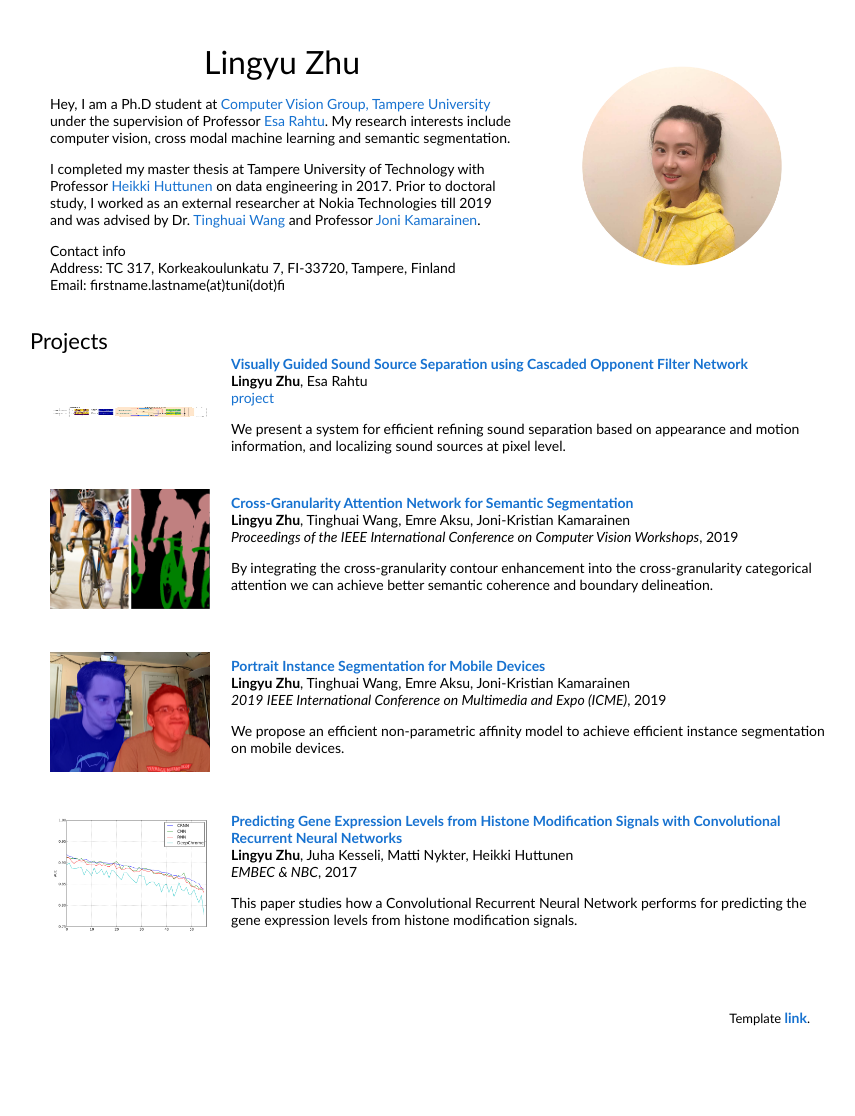
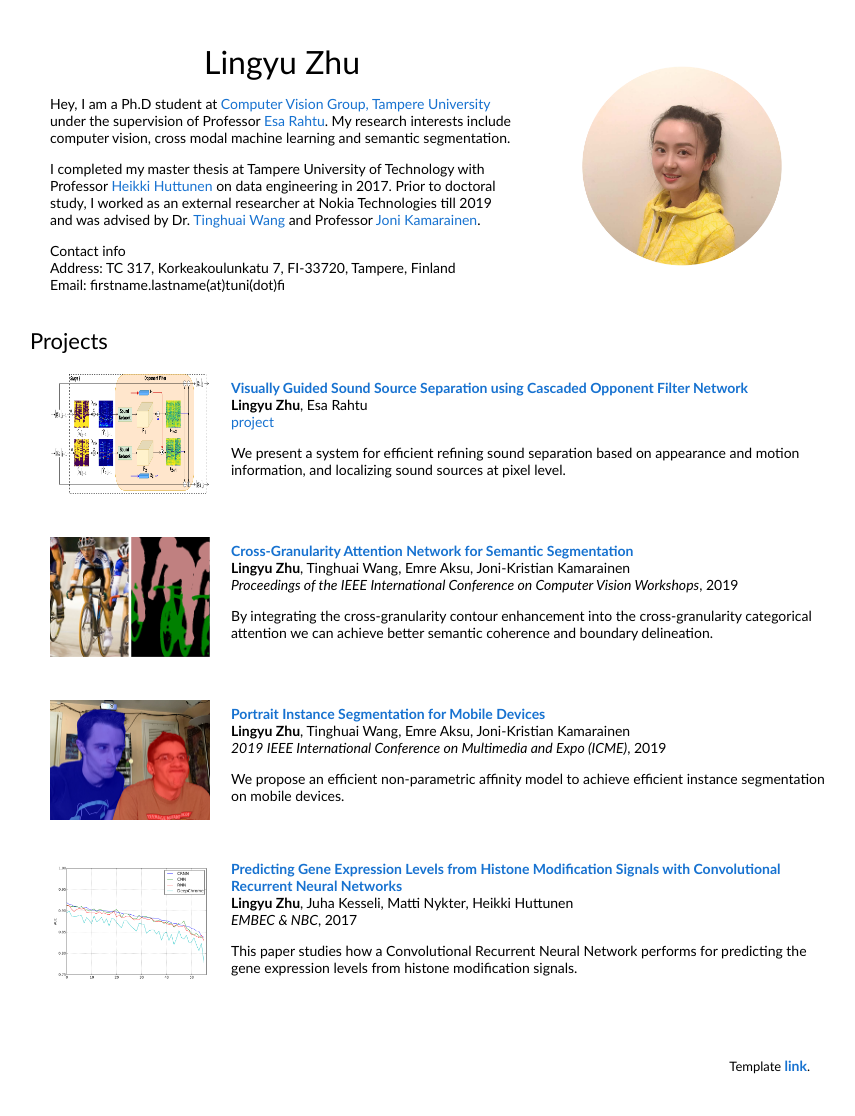
Before and after one commit to ly-zhu/ly-zhu.github.io, a Jekyll site: the page index.html, which Jekyll copies as it is, in a window 1280 px wide. Shown: the whole page, without its empty margins (210-1065 px from the left). Built offline with Jekyll 4.4.1, drawn with Linux system fonts in a browser that asks for light colours; before the commit the page ends 1068 px from its top, so only the background shows below that.

Commit message:
cv cof figure height 120

```diff
--- a/index.html
+++ b/index.html
@@ -55,9 +55,9 @@
 
       <tr>
         <td style="padding:20px;width:25%;vertical-align:middle">
-          <img src="cof-net/figures/of.png" alt="blind-date" width="160" height="10">
+          <img src="cof-net/figures/of.png" alt="blind-date" width="160" height="120">
         </td>
-        <td width="75%" valign="middle">
+        <td width="100%" valign="middle">
           <a href="https://arxiv.org/pdf/2006.03028.pdf">
             <papertitle>Visually Guided Sound Source Separation using Cascaded Opponent Filter Network</papertitle>
           </a>
```
